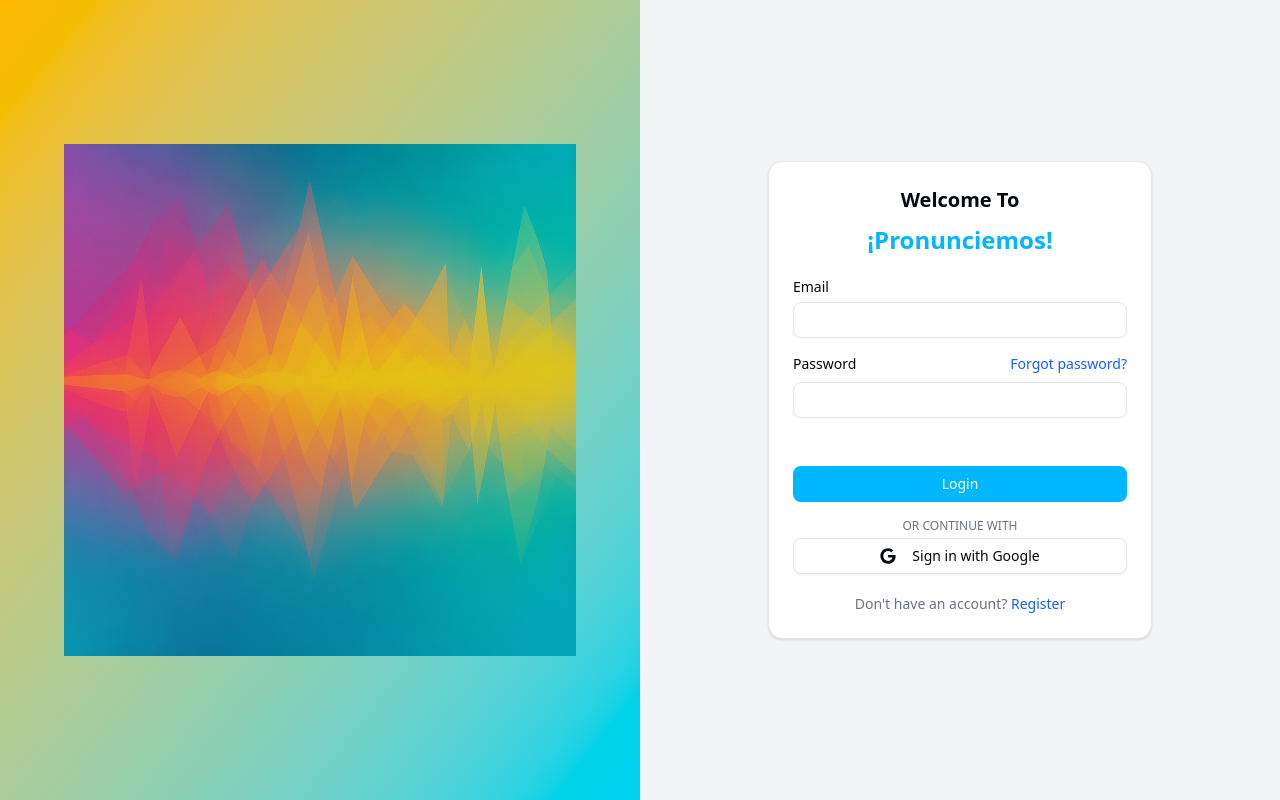
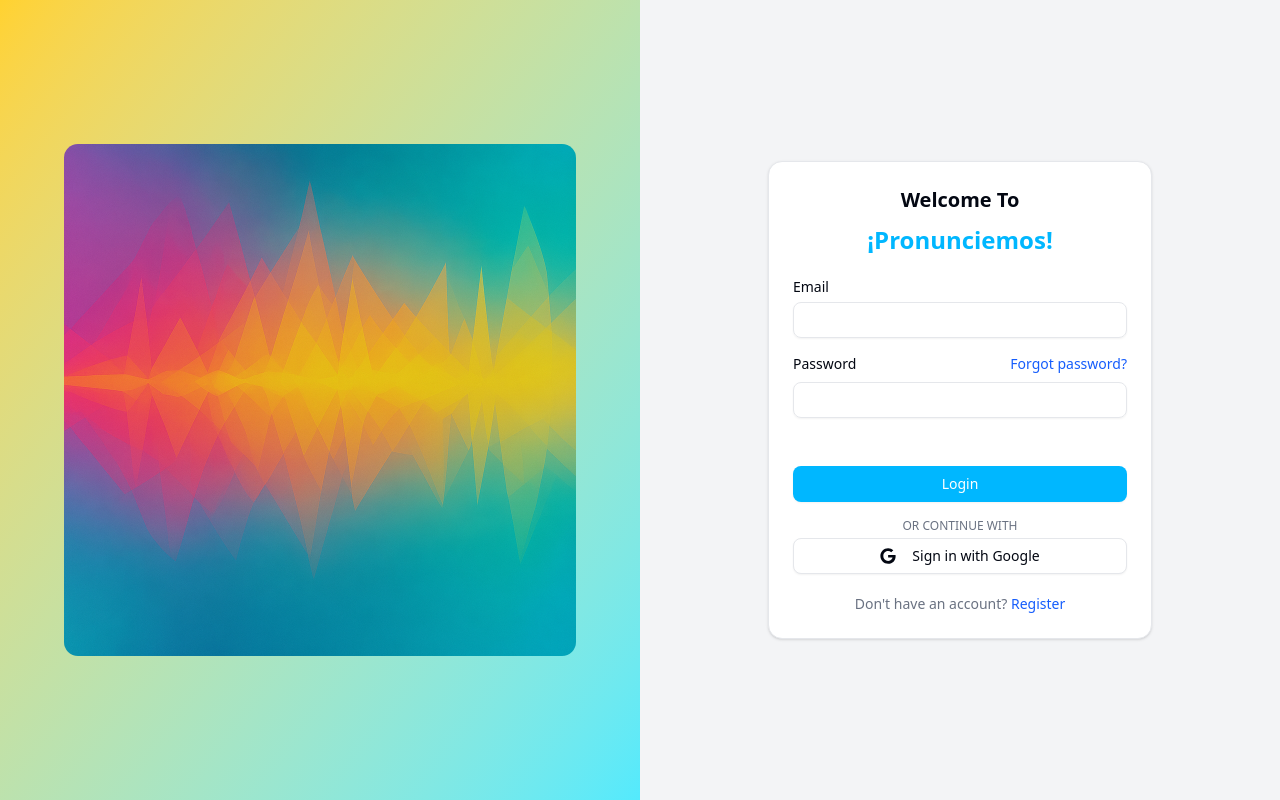
Before and after one commit to SPP-admin/Spanish-Pronunciation-Pro, a React (Vite) app in the folder frontend/: page / in a window 1280 px wide. Built offline with nearby package versions, Linux system fonts and the light colour scheme; no server answers.

Commit message:
Small Login UI change

```diff
--- a/frontend/index.html
+++ b/frontend/index.html
@@ -2,7 +2,7 @@
 <html lang="en">
   <head>
     <meta charset="UTF-8" />
-    <link rel="icon" type="image/svg+xml" href="/src/assets/images/login3.png" />
+    <link rel="icon" type="image/svg+xml" href="/src/assets/images/login2.png" />
     <meta name="viewport" content="width=device-width, initial-scale=1.0" />
     <title>¡Pronunciemos!</title>
   </head>
--- a/frontend/src/pages/loginPage.jsx
+++ b/frontend/src/pages/loginPage.jsx
@@ -75,11 +75,11 @@
     <div className="flex min-h-screen">
 
       {/* Left Column: Image */}
-      <div className="hidden md:flex md:w-1/2 items-center justify-center bg-gradient-to-br from-amber-400 to-cyan-400 p-8">
+      <div className="hidden md:flex md:w-1/2 items-center justify-center bg-gradient-to-br from-amber-300 to-cyan-300 p-8">
          <img
              src={loginImage}
              alt="Decorative soundwave graphic"
-             className="max-w-lg h-auto object-contain"
+             className="max-w-lg h-auto object-contain rounded-xl"
          />
       </div>
 
```
Also changed, not shown: 2 other files (tests, documents, lock files or other folders).
